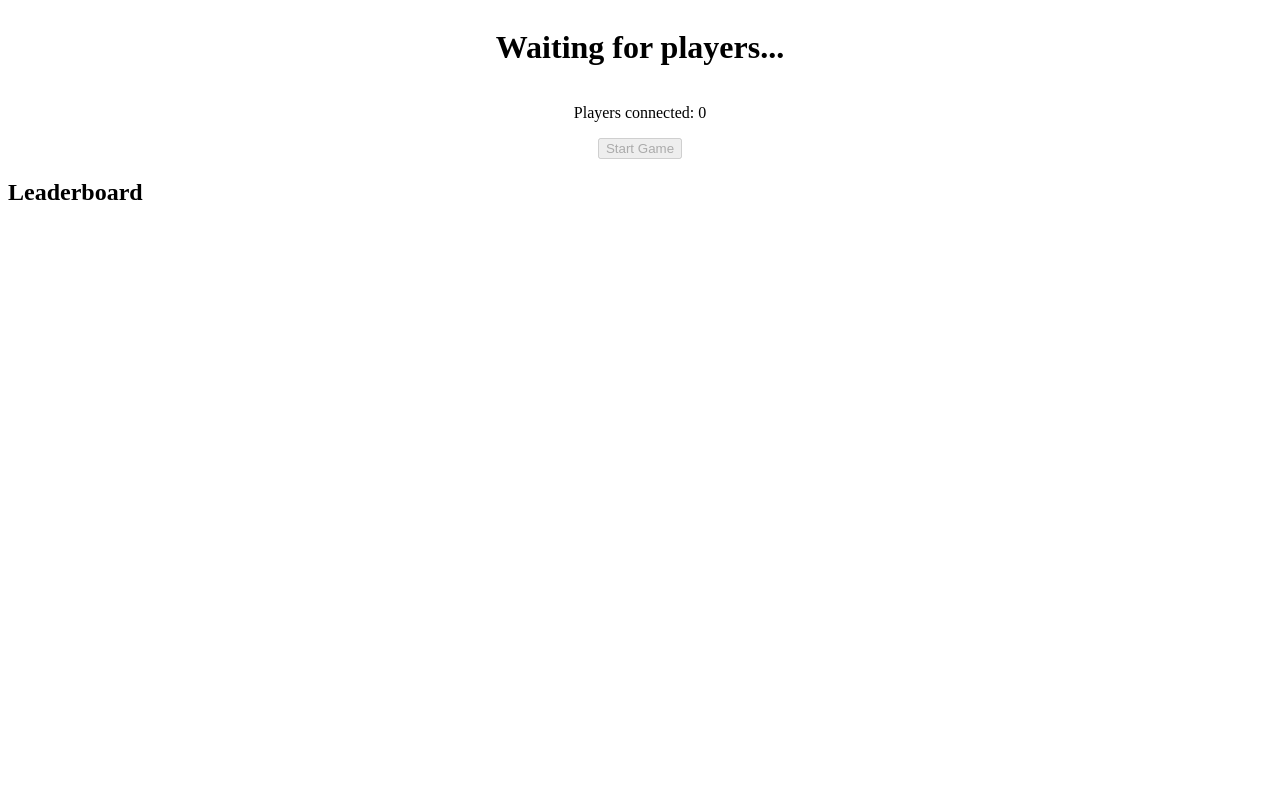
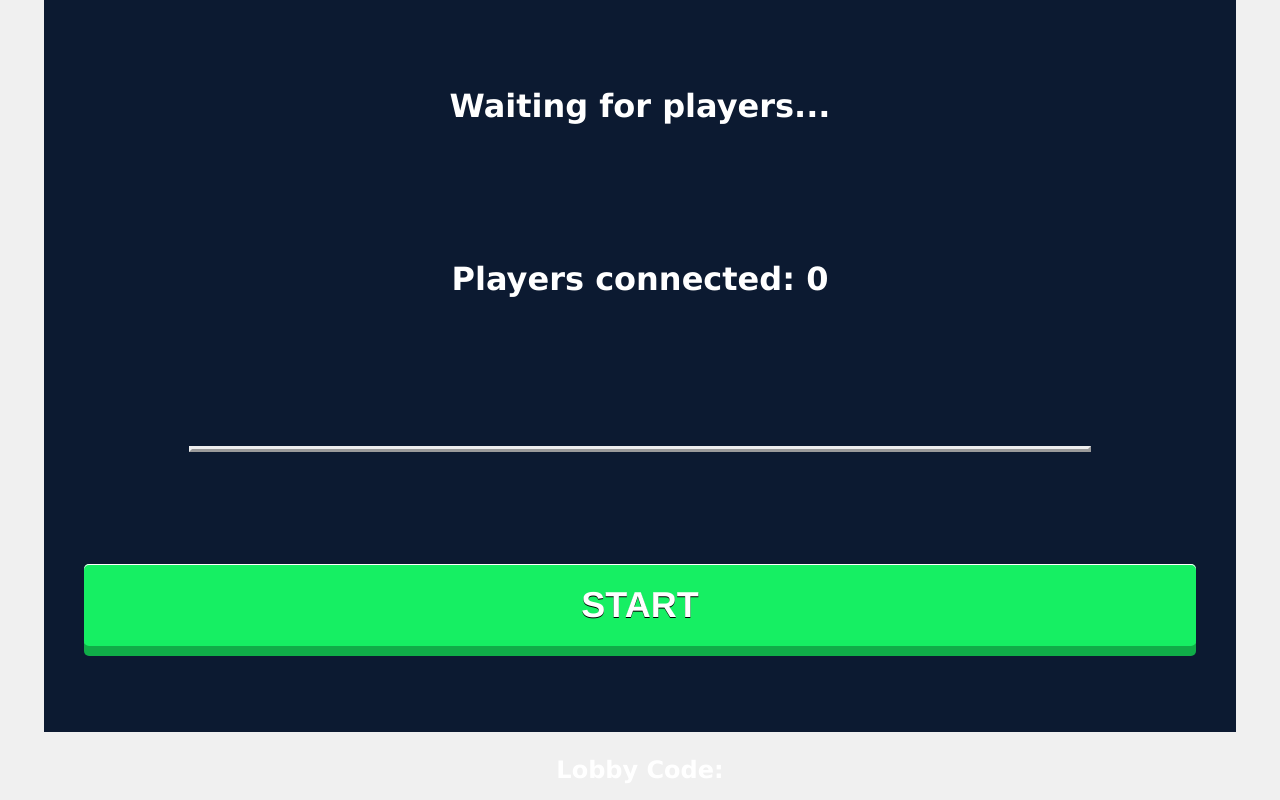
Before and after one commit to johnpeterprogramming/GyroBallTeam3, a website: page public/host.html in a window 1280 px wide. Drawn offline with Linux system fonts and the light colour scheme.

Commit message:
Added Lobby UI

```diff
--- a/public/host.html
+++ b/public/host.html
@@ -3,33 +3,34 @@
 <head>
   <meta charset="UTF-8">
   <meta name="viewport" content="width=device-width, initial-scale=1.0">
+
+  <link rel="stylesheet" href="styles.css">
+
   <title>Maze Host</title>
-  <style>
-    #lobby {
-      display: flex;
-      flex-direction: column;
-      align-items: center;
-    }
-    #mazeCanvas {
-      border: 1px solid black;
-      display: none;
-    }
-    #leaderboard {
-      margin-top: 20px;
-    }
-  </style>
 </head>
 <body>
-  <div id="lobby">
-    <h1>Waiting for players...</h1>
-    <p id="playerCount">Players connected: 0</p>
-    <button id="startButton" disabled>Start Game</button>
+
+  <div class="content" id="lobby">
+    <h1 class="heading">Waiting for players...</h1>
+    <h2 id="playerCount" class="heading">Players connected: 0</h2>
+    <div class="outset" id="outset">
+    </div>
+    <div id="startButton" class="button2" disabled><a href="javascript:void(0);">START</a></div>
   </div>
-  <canvas id="mazeCanvas" width="380" height="380"></canvas>
-  <div id="leaderboard">
-    <h2>Leaderboard</h2>
-    <ol id="leaderboardList"></ol>
-  </div>
+
+
+    <canvas id="mazeCanvas" width="400" height="400"></canvas>
+
+    <div id="leaderboard">
+      <h2>Leaderboard</h2>
+      <ol id="leaderboardList"></ol>
+    </div>
+
+
+
+		<div class=lobbyName>Lobby Code:</div>
+    </div>
+
   <script>
     const lobby = document.getElementById('lobby');
     const playerCountElem = document.getElementById('playerCount');
@@ -43,6 +44,9 @@
     const maxSpeed = 0.1;
     const friction = 0.95;
     const leaderboardList = document.getElementById('leaderboardList');
+
+    let player_list_div = document.getElementById("outset");
+
     let balls = [];
     let maze = createMaze(rows, cols);
     let avgGyro = { beta: 0, gamma: 0 };
@@ -56,6 +60,11 @@
     socket.onmessage = (event) => {
       const data = JSON.parse(event.data);
       if (data.type === 'clientCount') {
+        let player_list_html = '';
+        for (let i=1; i<data.count+1; i++) {
+          player_list_html += `<p class="player">Player ${i}</p>`;
+        }
+        player_list_div.innerHTML = player_list_html;
         playerCountElem.textContent = `Players connected: ${data.count}`;
         startButton.disabled = data.count < 2 || data.count > 4;
       } else if (data.type === 'start') {
--- /dev/null
+++ b/public/styles.css
@@ -0,0 +1,204 @@
+body {
+    margin: 0;
+    padding: 0;
+    display: flex;
+	flex-direction:column;
+    justify-content: center;
+    align-items: center;
+    height: 100vh;
+    background-color: #f0f0f0;
+	position:relative;
+}
+
+.content {
+    display: flex;
+	flex-wrap:wrap;
+    flex-direction:column;
+    justify-content: center;
+    align-items: center;
+	width:90vw;
+	padding:20px;
+	background-color:#0c1a31;
+   height: 100%;
+}
+
+@media (min-width: 600px) {
+    .content {
+        flex-direction: row; /* Arrange items in a row */
+        flex-wrap: wrap; /* Allow wrapping to the next line */
+        justify-content: center; /* Center items horizontally */
+    }
+
+    .button {
+        flex: 0 1 calc(50% - 20px); /* Two buttons per row with spacing */
+       margin: 10px; /* Add margin to create space between buttons */
+
+    }
+
+    .name, .heading, .button2{
+       flex: 0 1 100%;
+       margin-bottom: 3vw;
+	   font-size:6vh;
+    }
+
+}
+
+.name {
+		font-family: Verdana, Arial;
+        font-size: 8vh;
+        font-weight: bold;
+		color: #ffffff;
+        margin: 10vh 10vw;
+		text-align:center;
+		top:9%;
+        }
+
+  .button{
+  background-color:#16EF63;
+  border: none;
+  color:white;
+  padding: 1vh 1vw /*2ph*/;
+  text-align: center;
+  text-decoration: none;
+  font-family:'Impact' ;
+  display: inline-block;
+  font-size: 4vh;
+  border-radius: 8px;
+  margin:1vh;
+  width: calc(50% - 20px);
+  box-shadow: 5px 10px #888888;
+}
+
+/*.button2{
+	width:50vw;
+	margin:auto;
+    padding: 3vh 6vw;
+}*/
+
+.button2{
+  position:relative;
+  display:inline-block;
+  margin:20px;
+}
+
+.button2 a{
+  color:white;
+  font-family:Helvetica, sans-serif;
+  font-weight:bold;
+  font-size:36px;
+  text-align: center;
+  text-decoration:none;
+  background-color:#16EF63;
+  display:block;
+  position:relative;
+  padding:20px 40px;
+
+  -webkit-tap-highlight-color: rgba(0, 0, 0, 0);
+  text-shadow: 0px 1px 0px #000;
+  filter: dropshadow(color=#000, offx=0px, offy=1px);
+
+  -webkit-box-shadow:inset 0 1px 0 white, 0 10px 0 white;
+  -moz-box-shadow:inset 0 1px 0 white, 0 10px 0 white;
+  box-shadow:inset 0 1px 0 white, 0 10px 0 #10AD48;
+
+  -webkit-border-radius: 5px;
+  -moz-border-radius: 5px;
+  border-radius: 5px;
+}
+
+.button2 a:active{
+  top:10px;
+  background-color:#10AD48;
+
+  -webkit-box-shadow:inset 0 1px 0 black, inset 0 -3px 0 black;
+  -moz-box-shadow:inset 0 1px 0 black, inset 0 -3pxpx 0 black;
+  box-shadow:inset 0 1px 0 black, inset 0 -3px 0 black;
+}
+
+.button2:after{
+  content:"";
+  height:100%;
+  width:100%;
+  padding:4px;
+  position: absolute;
+  bottom:-15px;
+  left:-4px;
+  z-index:-1;
+  background-color:white;
+  -webkit-border-radius: 5px;
+  -moz-border-radius: 5px;
+  border-radius: 5px;
+}
+
+.heading{
+	font-family: Verdana, Arial;
+        font-size: 4vh;
+        font-weight: bold;
+		color: #ffffff;
+        margin-bottom: 2vh;
+		margin-right:6vw;
+		margin-left:6vw;
+		text-align:center;
+}
+
+.players {
+    display: flex;
+    justify-content: space-around;
+    width: 100%;
+    margin-bottom: 2vh;
+}
+
+.player, .lobbyName{
+    font-family: Verdana, Arial;
+    font-size: 3vh;
+    font-weight: bold;
+    color: #ffffff;
+    text-align: center;
+	margin-top:3vh;
+}
+
+.lobbyName{
+	margin-bottom:2vh;
+}
+
+label{
+	color: white;
+	font-size:4vh;
+	font-family:'Impact';
+}
+
+ input {
+	padding: 5px;
+    border-radius: 5px;
+    border: 1px solid #ccc;
+    margin-bottom: 45px;
+	width:80%
+        }
+
+
+a{
+	color:#061E36;
+}
+
+.form-container {
+    display: flex;
+    flex-direction: column;
+    justify-content: center;
+    align-items: center;
+    width: 100%;
+}
+
+div.outset {
+	border-style: outset;
+	width:70vw;
+	margin-top:5vh;
+
+    justify-content: center;
+}
+
+#leaderboard {
+    display:none;
+}
+#mazeCanvas {
+    display: none;
+}
--- a/server.js
+++ b/server.js
@@ -154,7 +154,7 @@ setInterval(broadcastAvgGyroData, 50);
 app.use(express.static('public'));
 
 // start server
-const PORT = 80;
+const PORT = 8080;
 server.listen(PORT, () => {
   console.log(`Server started on port ${PORT}`);
 });
```
